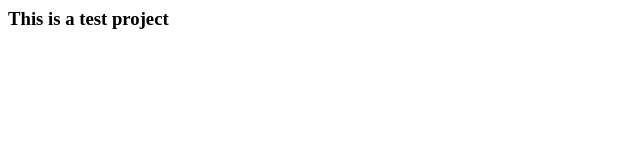
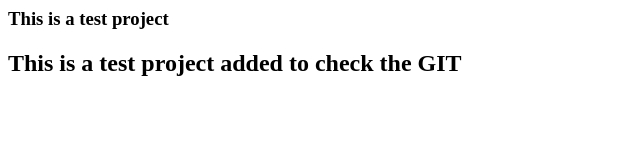
Before and after one commit to smileypavan/TestProject, a plain HTML site: page index.html in a window 1280 px wide. Shown: the whole page, without its empty margins (0-640 px from the left). Drawn offline with Linux system fonts and the light colour scheme.

Commit message:
Second Commit

```diff
--- a/index.html
+++ b/index.html
@@ -1,3 +1,4 @@
 <html>
 <h3>This is a test project<h3>
+<h2>This is a test project added to check the GIT<h2>
 </html>
```
